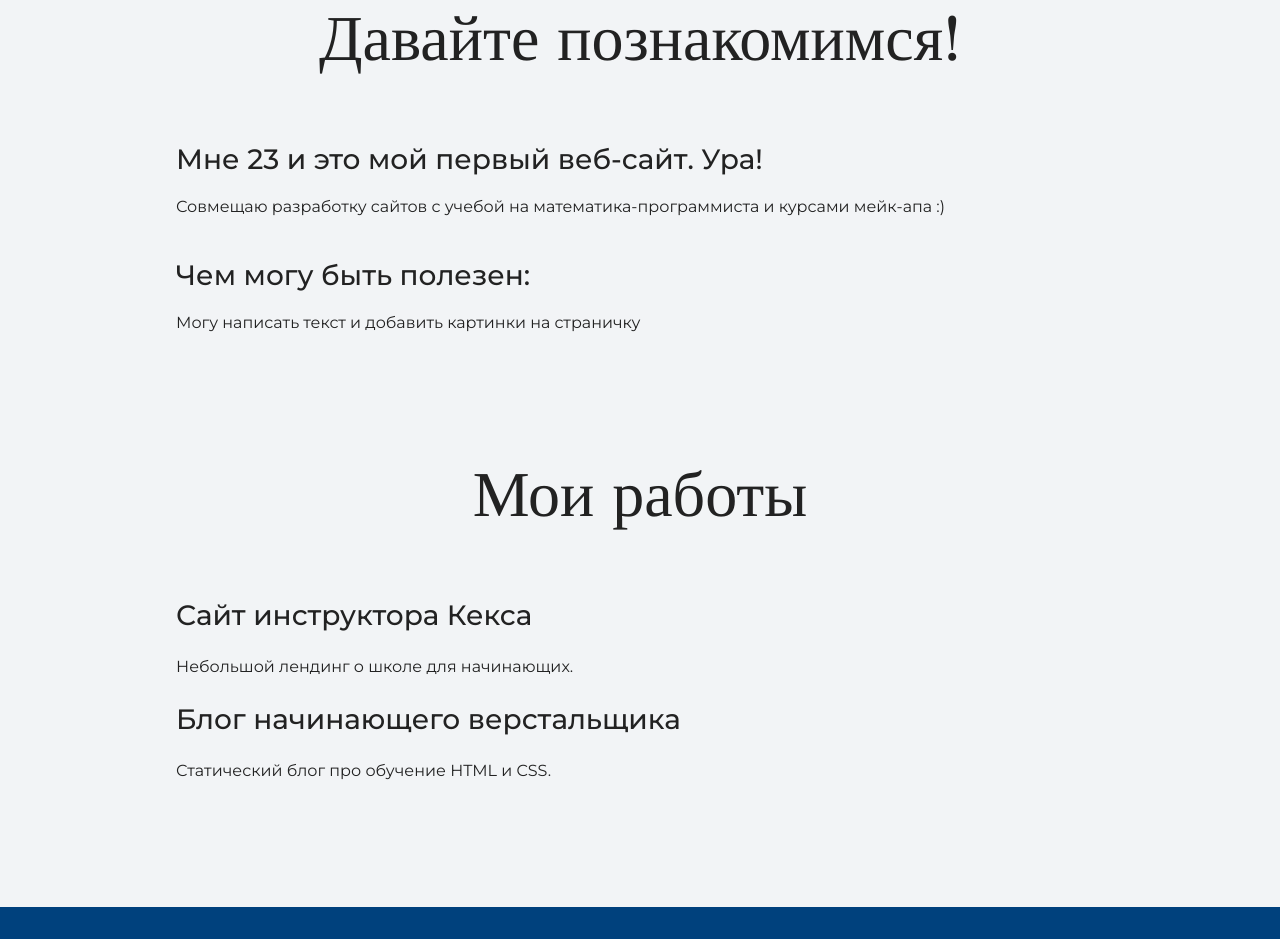
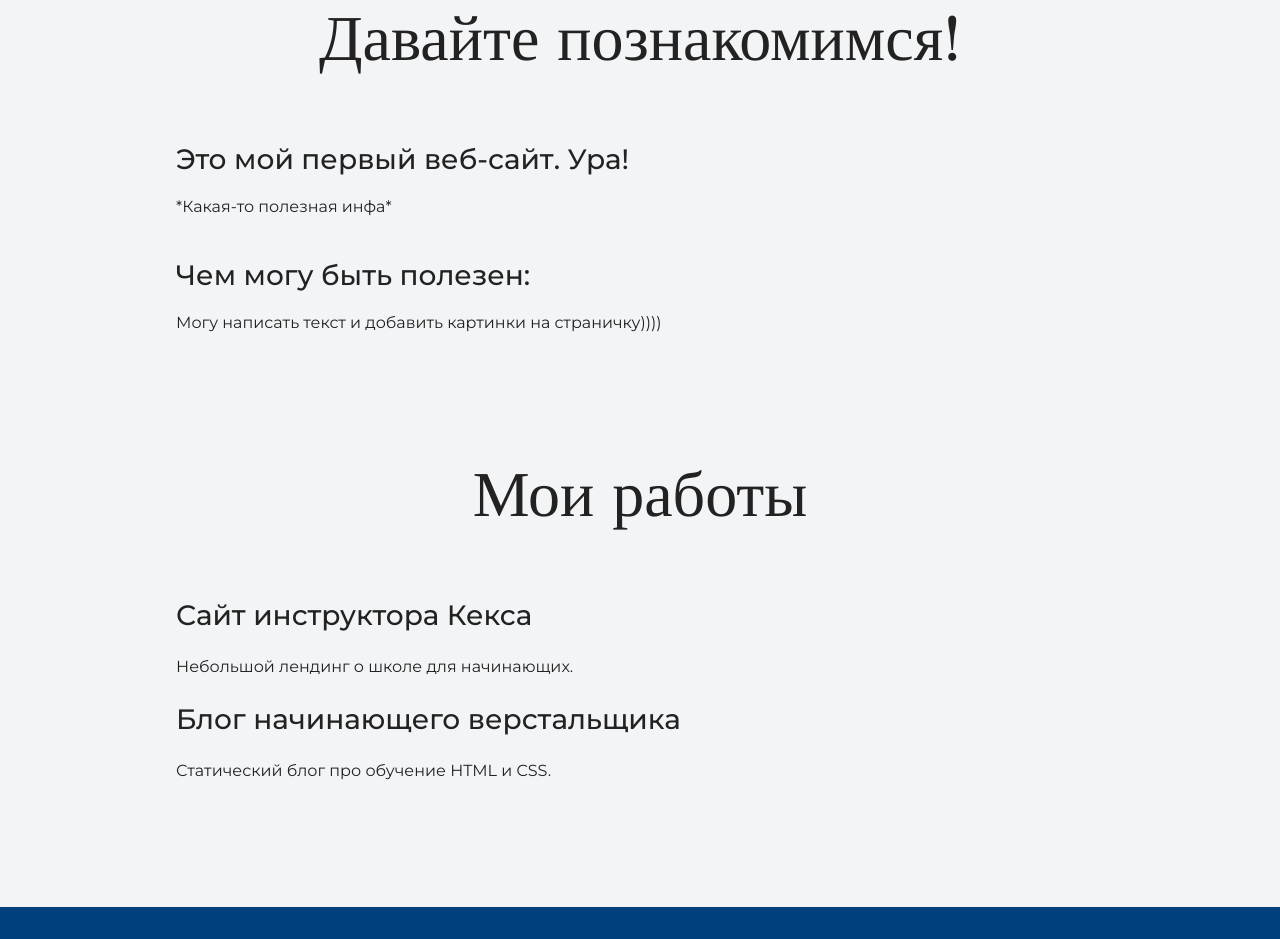
Before and after one commit to allilovee/my-site, a plain HTML site: page index.html in a window 1280 px wide. Shown: the part 1033-1972 px from the top of the page. Drawn offline with nearby package versions, Linux system fonts and the light colour scheme.

Commit message:
изменилась запись на главной страничке

```diff
--- a/index.html
+++ b/index.html
@@ -25,10 +25,10 @@
     <section class="intro">
       <div class="container">
         <h2 class="subheading">Давайте познакомимся!</h2>
-        <h3>Мне 23 и это мой первый веб-сайт. Ура!</h3>
-        <p>Совмещаю разработку сайтов с учебой на математика-программиста и курсами мейк-апа :)</p>
+        <h3>Это мой первый веб-сайт. Ура!</h3>
+        <p>*Какая-то полезная инфа*</p>
         <h3>Чем могу быть полезен:</h3>
-        <p>Могу написать текст и добавить картинки на страничку</p>
+        <p>Могу написать текст и добавить картинки на страничку))))</p>
       </div>
     </section>
 
```
